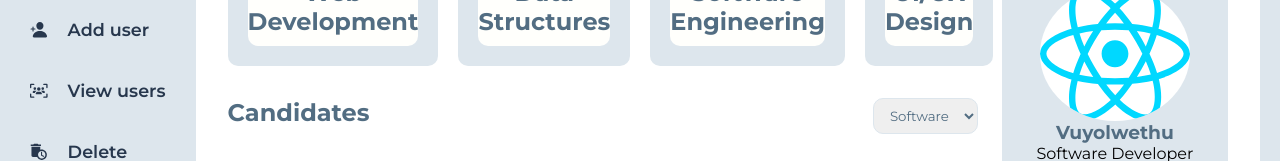
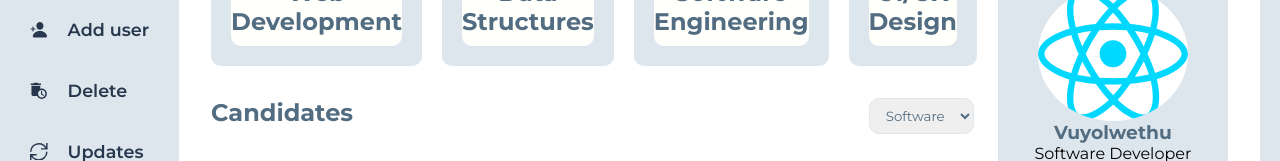
Before and after one commit to MfidiV/Admin-portal, a React (Vite) app in the folder admin-portal/: page /dashboard in a window 1280 px wide. Shown: the part 178-339 px from the top of the page. Built offline with nearby package versions, Linux system fonts and the light colour scheme; no server answers.

Commit message:
update dashboard

```diff
--- a/admin-portal/src/Components/Dashboard.jsx
+++ b/admin-portal/src/Components/Dashboard.jsx
@@ -1,7 +1,7 @@
  import React from 'react'
  import Sidebar from './dashboardComponent/Sidebar'
 //  import ContentHeader from './dashboardComponent/ContentHeader'
- import Content from  './dashboardComponent/content'
+ import Content from  './dashboardComponent/Content'
  import Profile  from './dashboardComponent/profile'
 
 //  import './Components/styles/ContentHeader.css'
--- a/admin-portal/src/Components/dashboardComponent/Sidebar.jsx
+++ b/admin-portal/src/Components/dashboardComponent/Sidebar.jsx
@@ -57,10 +57,7 @@ const Sidebar = () => {
           </a>
         )}
 
-        <a href="#" className='item'>
-          <FaUsersViewfinder className='ico'/>
-          View users
-        </a>
+
         <a href="#" className='item'>
           <MdAutoDelete/>
           Delete
```
Also changed, not shown: 1 other file (tests, documents, lock files or other folders).
